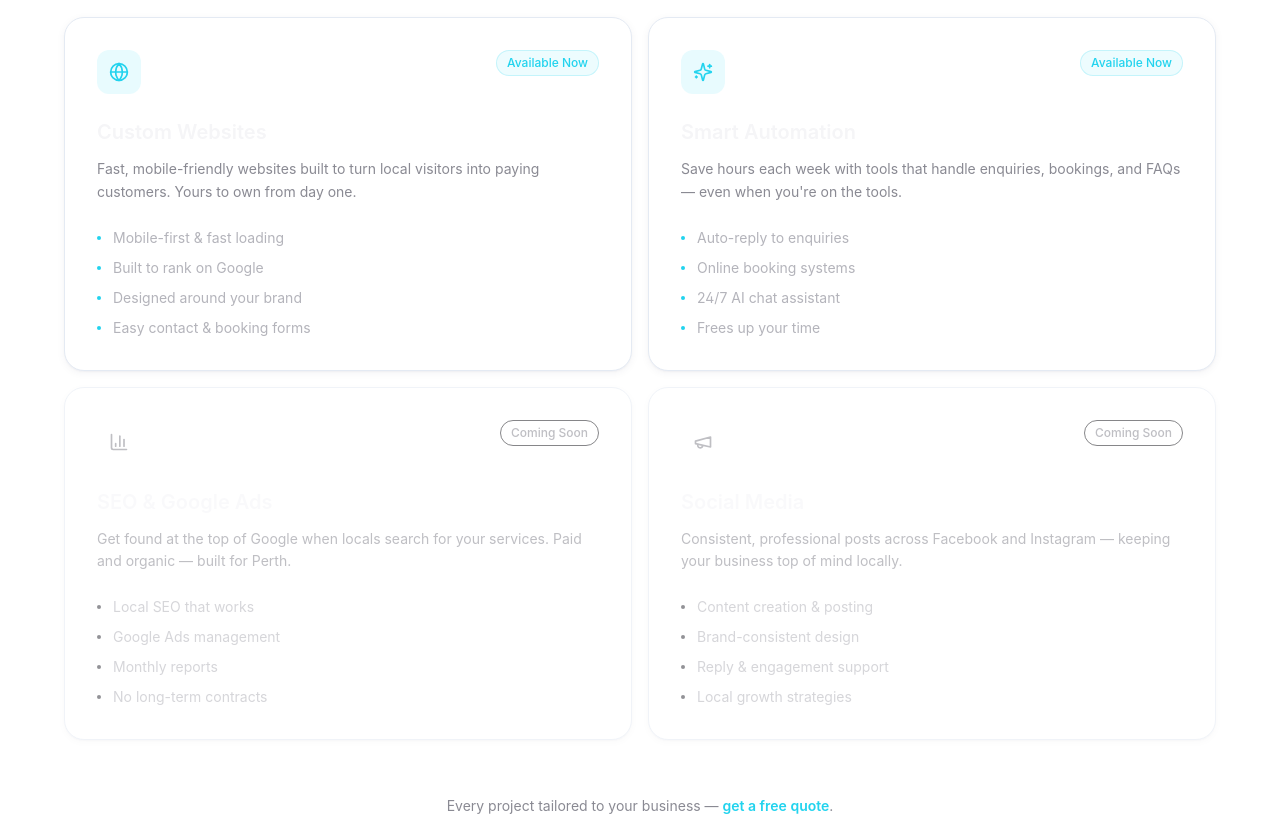
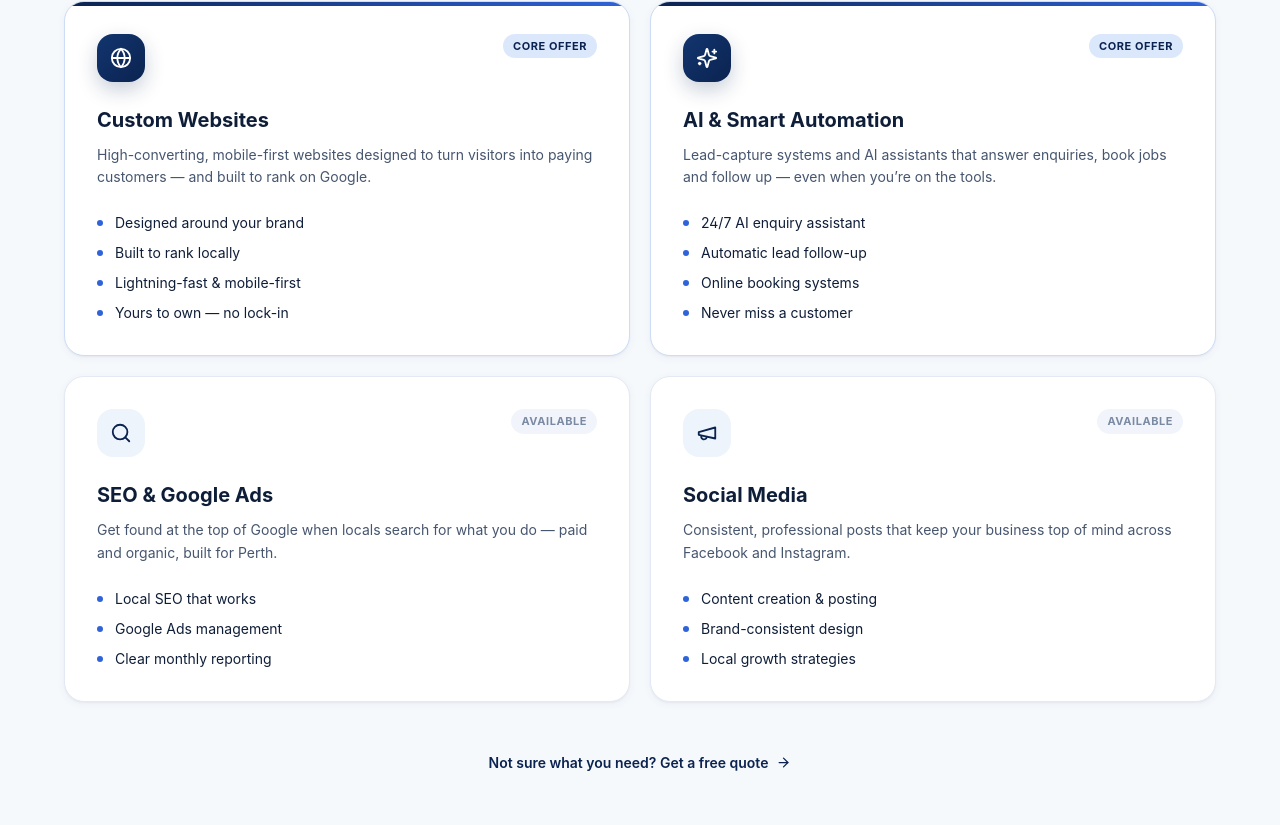
Before and after one commit to zachcolvillez-stack/bluepeek-website, a Next.js app: page / in a window 1280 px wide. Shown: the part 1195-2020 px from the top of the page. Built offline with nearby package versions, Linux system fonts and the light colour scheme.

Commit message:
auto-save: Services.jsx

```diff
--- a/components/Services.jsx
+++ b/components/Services.jsx
@@ -1,92 +1,108 @@
 'use client'
-import { Globe, Sparkles, BarChart3, Megaphone } from 'lucide-react'
+import { motion } from 'framer-motion'
+import { Globe, Sparkles, Search, Megaphone, ArrowRight } from 'lucide-react'
 
 const SERVICES = [
   {
     icon: Globe,
     title: 'Custom Websites',
-    tag: 'Available Now',
-    description: 'Fast, mobile-friendly websites built to turn local visitors into paying customers. Yours to own from day one.',
-    points: ['Mobile-first & fast loading', 'Built to rank on Google', 'Designed around your brand', 'Easy contact & booking forms'],
-    available: true,
+    tag: 'Core Offer',
+    featured: true,
+    description: 'High-converting, mobile-first websites designed to turn visitors into paying customers — and built to rank on Google.',
+    points: ['Designed around your brand', 'Built to rank locally', 'Lightning-fast & mobile-first', 'Yours to own — no lock-in'],
   },
   {
     icon: Sparkles,
-    title: 'Smart Automation',
-    tag: 'Available Now',
-    description: "Save hours each week with tools that handle enquiries, bookings, and FAQs — even when you're on the tools.",
-    points: ['Auto-reply to enquiries', 'Online booking systems', '24/7 AI chat assistant', 'Frees up your time'],
-    available: true,
+    title: 'AI & Smart Automation',
+    tag: 'Core Offer',
+    featured: true,
+    description: 'Lead-capture systems and AI assistants that answer enquiries, book jobs and follow up — even when you’re on the tools.',
+    points: ['24/7 AI enquiry assistant', 'Automatic lead follow-up', 'Online booking systems', 'Never miss a customer'],
   },
   {
-    icon: BarChart3,
+    icon: Search,
     title: 'SEO & Google Ads',
-    tag: 'Coming Soon',
-    description: 'Get found at the top of Google when locals search for your services. Paid and organic — built for Perth.',
-    points: ['Local SEO that works', 'Google Ads management', 'Monthly reports', 'No long-term contracts'],
-    available: false,
+    tag: 'Available',
+    featured: false,
+    description: 'Get found at the top of Google when locals search for what you do — paid and organic, built for Perth.',
+    points: ['Local SEO that works', 'Google Ads management', 'Clear monthly reporting'],
   },
   {
     icon: Megaphone,
     title: 'Social Media',
-    tag: 'Coming Soon',
-    description: 'Consistent, professional posts across Facebook and Instagram — keeping your business top of mind locally.',
-    points: ['Content creation & posting', 'Brand-consistent design', 'Reply & engagement support', 'Local growth strategies'],
-    available: false,
+    tag: 'Available',
+    featured: false,
+    description: 'Consistent, professional posts that keep your business top of mind across Facebook and Instagram.',
+    points: ['Content creation & posting', 'Brand-consistent design', 'Local growth strategies'],
   },
 ]
 
 export default function Services() {
   return (
-    <section id="services" className="relative py-32 px-6">
+    <section id="services" className="section-soft relative py-28 px-6">
       <div className="max-w-6xl mx-auto">
-        <div className="text-center mb-20">
-          <p className="text-xs font-semibold uppercase tracking-[0.2em] mb-4" style={{ color: '#22d3ee' }}>What We Do</p>
-          <h2 className="text-4xl md:text-5xl font-bold tracking-tight mb-5" style={{ color: '#f5f5f7' }}>
-            Everything your business<br />needs to grow online.
+        <motion.div initial={{ opacity: 0, y: 20 }} whileInView={{ opacity: 1, y: 0 }}
+          viewport={{ once: true }} transition={{ duration: 0.6 }} className="text-center mb-16">
+          <span className="eyebrow">What We Do</span>
+          <h2 className="text-3xl md:text-5xl font-bold tracking-tight mt-5 mb-5" style={{ color: '#0f1e38' }}>
+            Everything your business<br />needs to win online.
           </h2>
-          <p className="text-base md:text-lg max-w-xl mx-auto leading-relaxed" style={{ color: '#8a8a93' }}>
-            From your first website to smart automation — we handle the digital side so you can focus on the work.
+          <p className="text-base md:text-lg max-w-xl mx-auto leading-relaxed" style={{ color: '#46566f' }}>
+            From a premium website to AI that captures every lead — we handle the digital side so you can focus on the work.
           </p>
-        </div>
+        </motion.div>
 
-        <div className="grid grid-cols-1 md:grid-cols-2 gap-4">
-          {SERVICES.map((s) => (
-            <div key={s.title} className="card p-8" style={!s.available ? { opacity: 0.55 } : {}}>
+        <div className="grid grid-cols-1 md:grid-cols-2 gap-5">
+          {SERVICES.map((s, i) => (
+            <motion.div key={s.title}
+              initial={{ opacity: 0, y: 24 }} whileInView={{ opacity: 1, y: 0 }}
+              viewport={{ once: true }} transition={{ duration: 0.5, delay: i * 0.08 }}
+              className="card p-8 relative overflow-hidden"
+              style={s.featured ? { borderColor: '#cdddf6' } : {}}
+            >
+              {/* featured navy accent bar */}
+              {s.featured && (
+                <div className="absolute top-0 left-0 right-0 h-1" style={{ background: 'linear-gradient(90deg, #0b2350, #2f63d9)' }} />
+              )}
+
               <div className="flex items-start justify-between mb-6">
-                <div className="w-11 h-11 rounded-xl flex items-center justify-center"
-                  style={{ background: s.available ? 'rgba(34,211,238,0.1)' : 'rgba(255,255,255,0.04)' }}>
-                  <s.icon size={20} style={{ color: s.available ? '#22d3ee' : '#8a8a93' }} />
+                <div className="w-12 h-12 rounded-2xl flex items-center justify-center"
+                  style={s.featured
+                    ? { background: 'linear-gradient(135deg, #12356f, #0b2350)', boxShadow: '0 8px 20px rgba(11,35,80,0.22)' }
+                    : { background: '#eef4fc' }}>
+                  <s.icon size={22} style={{ color: s.featured ? '#ffffff' : '#0b2350' }} />
                 </div>
-                <span className="text-xs font-medium px-2.5 py-1 rounded-full"
-                  style={s.available
-                    ? { background: 'rgba(34,211,238,0.08)', color: '#22d3ee', border: '1px solid rgba(34,211,238,0.2)' }
-                    : { background: 'rgba(255,255,255,0.04)', color: '#8a8a93', border: '1px solid #232328' }}>
+                <span className="text-[11px] font-bold uppercase tracking-wider px-2.5 py-1 rounded-full"
+                  style={s.featured
+                    ? { background: '#dbe8fc', color: '#0b2350' }
+                    : { background: '#f1f5fb', color: '#7a8aa3' }}>
                   {s.tag}
                 </span>
               </div>
 
-              <h3 className="text-xl font-semibold mb-3" style={{ color: '#f5f5f7' }}>{s.title}</h3>
-              <p className="text-sm leading-relaxed mb-6" style={{ color: '#8a8a93' }}>{s.description}</p>
+              <h3 className="text-xl font-bold mb-2.5" style={{ color: '#0f1e38' }}>{s.title}</h3>
+              <p className="text-sm leading-relaxed mb-6" style={{ color: '#46566f' }}>{s.description}</p>
 
               <ul className="space-y-2.5">
                 {s.points.map(p => (
-                  <li key={p} className="flex items-center gap-3 text-sm" style={{ color: '#b4b4bb' }}>
-                    <div className="w-1 h-1 rounded-full flex-shrink-0"
-                      style={{ background: s.available ? '#22d3ee' : '#3a3a42' }} />
+                  <li key={p} className="flex items-center gap-3 text-sm" style={{ color: '#0f1e38' }}>
+                    <span className="w-1.5 h-1.5 rounded-full flex-shrink-0" style={{ background: '#2f63d9' }} />
                     {p}
                   </li>
                 ))}
               </ul>
-            </div>
+            </motion.div>
           ))}
         </div>
 
-        <div className="text-center mt-14">
-          <p className="text-sm" style={{ color: '#8a8a93' }}>
-            Every project tailored to your business — <a href="#contact" className="font-semibold" style={{ color: '#22d3ee' }}>get a free quote</a>.
-          </p>
-        </div>
+        <motion.div initial={{ opacity: 0 }} whileInView={{ opacity: 1 }}
+          viewport={{ once: true }} transition={{ duration: 0.5, delay: 0.3 }}
+          className="text-center mt-12">
+          <a href="#contact" className="inline-flex items-center gap-2 font-semibold text-sm group" style={{ color: '#0b2350' }}>
+            Not sure what you need? Get a free quote
+            <ArrowRight size={15} className="group-hover:translate-x-0.5 transition-transform" />
+          </a>
+        </motion.div>
       </div>
     </section>
   )
```
